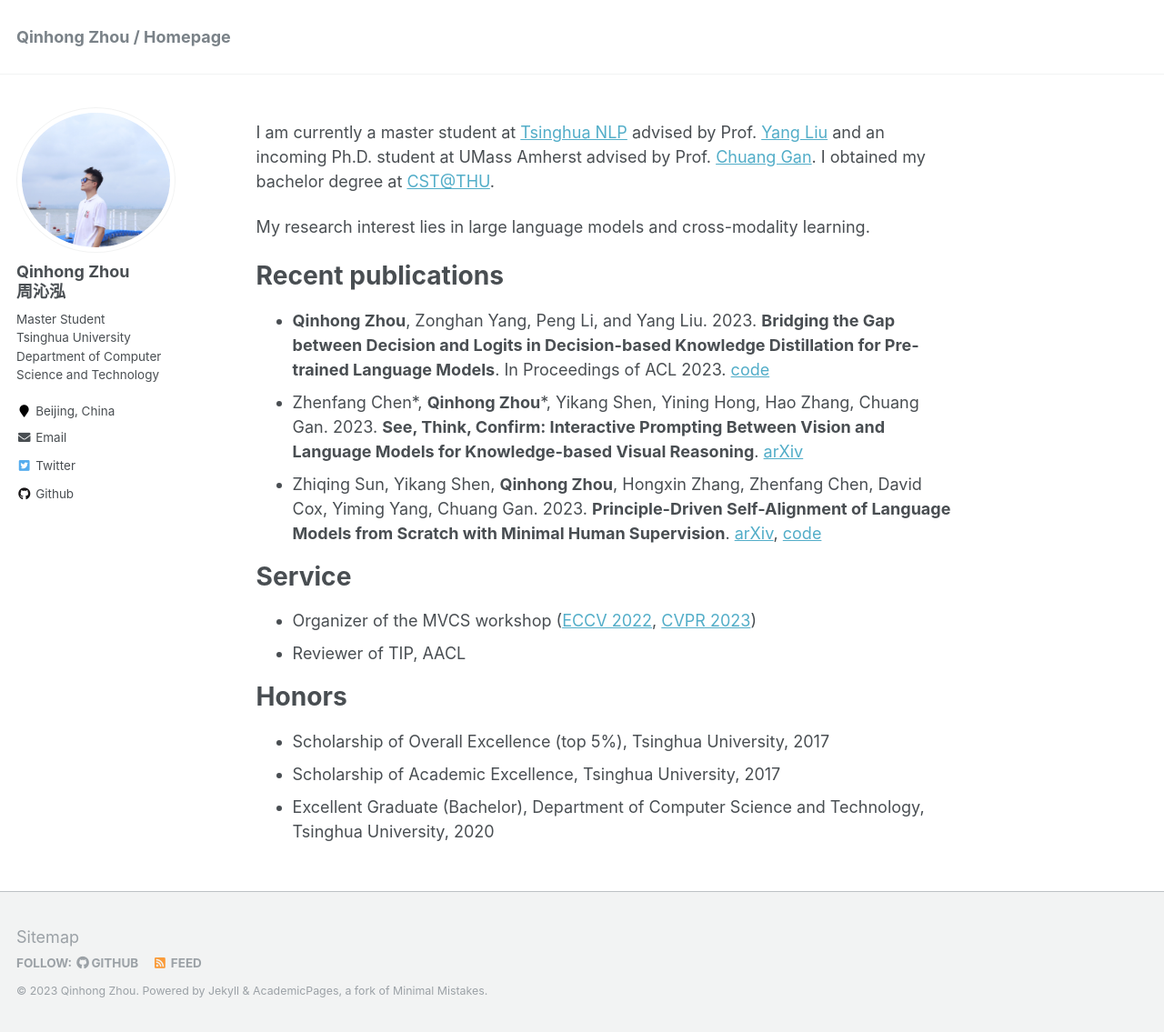
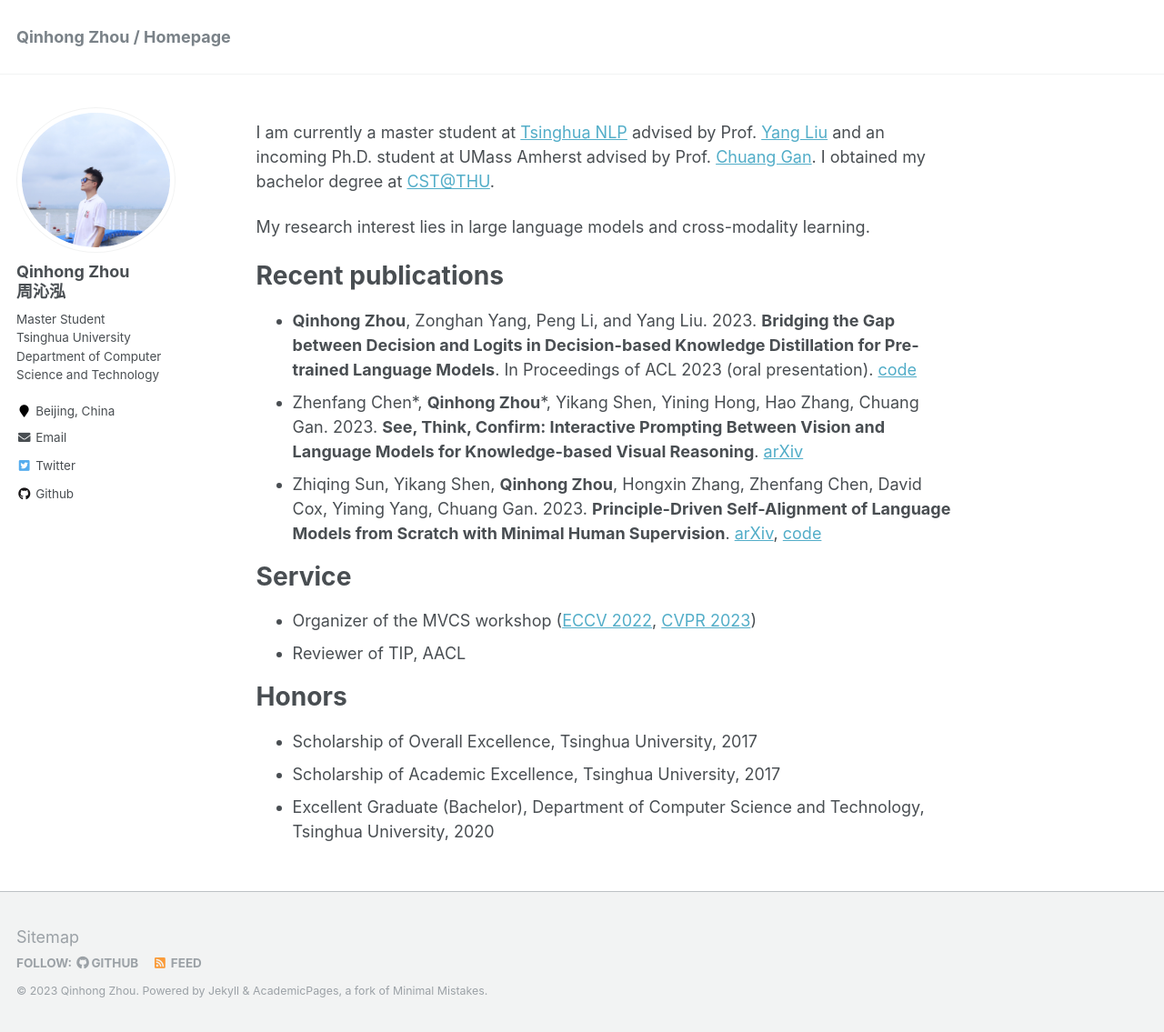
Before and after one commit to zhouqqhh/zhouqqhh.github.io, a Jekyll site: the page built from _pages/about.md, in a window 1280 px wide and 1135 px high. Shown: the whole window at 91% size. Built offline with Jekyll 4.4.1, drawn with Linux system fonts in a browser that asks for light colours.

Commit message:
Update about.md

```diff
--- a/_pages/about.md
+++ b/_pages/about.md
@@ -14,7 +14,7 @@ My research interest lies in large language models and cross-modality learning.
 
 Recent publications
 ======
-* **Qinhong Zhou**, Zonghan Yang, Peng Li, and Yang Liu. 2023. **Bridging the Gap between Decision and Logits in Decision-based Knowledge Distillation for Pre-trained Language Models**. In Proceedings of ACL 2023. [code](https://github.com/zhouqqhh/DBKD-PLM)
+* **Qinhong Zhou**, Zonghan Yang, Peng Li, and Yang Liu. 2023. **Bridging the Gap between Decision and Logits in Decision-based Knowledge Distillation for Pre-trained Language Models**. In Proceedings of ACL 2023 (oral presentation). [code](https://github.com/zhouqqhh/DBKD-PLM)
 * Zhenfang Chen\*, **Qinhong Zhou**\*, Yikang Shen, Yining Hong, Hao Zhang, Chuang Gan. 2023. **See, Think, Confirm: Interactive Prompting Between Vision and Language Models for Knowledge-based Visual Reasoning**. [arXiv](https://arxiv.org/abs/2301.05226)
 * Zhiqing Sun, Yikang Shen, **Qinhong Zhou**, Hongxin Zhang, Zhenfang Chen, David Cox, Yiming Yang, Chuang Gan. 2023. **Principle-Driven Self-Alignment of Language Models from Scratch with Minimal Human Supervision**. [arXiv](https://arxiv.org/abs/2305.03047), [code](https://github.com/IBM/Dromedary)
 
@@ -25,6 +25,6 @@ Service
 
 Honors
 ======
-* Scholarship of Overall Excellence (top 5%), Tsinghua University, 2017
+* Scholarship of Overall Excellence, Tsinghua University, 2017
 * Scholarship of Academic Excellence, Tsinghua University, 2017
 * Excellent Graduate (Bachelor), Department of Computer Science and Technology, Tsinghua University, 2020
```
